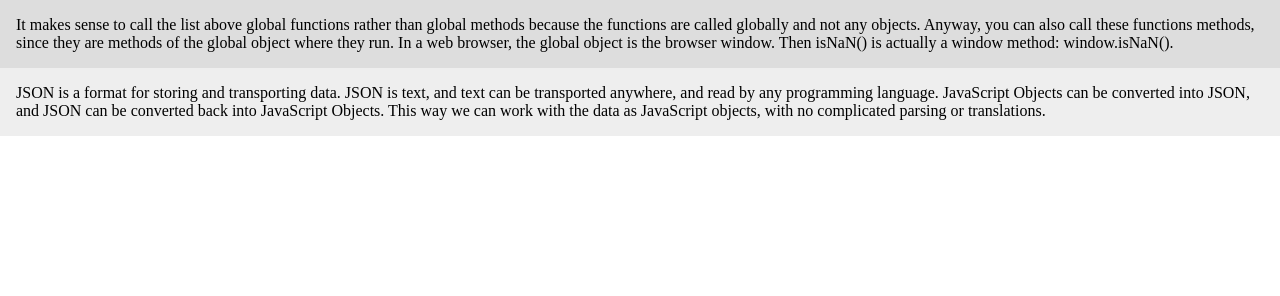
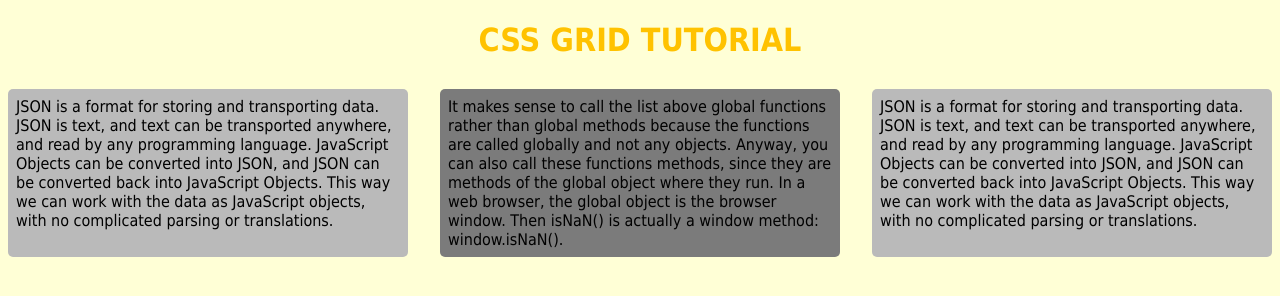
Before and after one commit to hirschbee/traversyCssGrid, a plain HTML site: page index.html in a window 1280 px wide. Drawn offline with Linux system fonts and the light colour scheme.

Commit message:
Add files via upload

```diff
--- a/index.html
+++ b/index.html
@@ -3,27 +3,25 @@
   <head>
     <meta name="viewport" content="width=320, initial-scale=1">
     <meta charset="utf-8">
-
-    <link rel="stylesheet" href="style.css"/>
+    <title>https://hirschbee.github.io/traversyCssGrid/</title>
+    <link rel="stylesheet" href="style.css">
     <!--<script defer src="script.js"></script>-->
-
   </head>
   <body>
-    <div class="wrapper">
+    <h1 id="htext">CSS GRID TUTORIAL</h1>
+
+    <div class="wrap">
+
       <div>
-        It makes sense to call the list above global functions rather than global methods because the functions are called globally and not any objects.
-
-Anyway, you can also call these functions methods, since they are methods of the global object where they run. In a web browser, the global object is the browser window. Then isNaN() is actually a window method: window.isNaN().
+      JSON is a format for storing and transporting data. JSON is text, and text can be transported anywhere, and read by any programming language. JavaScript Objects can be converted into JSON, and JSON can be converted back into JavaScript Objects. This way we can work with the data as JavaScript objects, with no complicated parsing or translations.
       </div>
       <div>
-        JSON is a format for storing and transporting data.
+       It makes sense to call the list above global functions rather than global methods because the functions are called globally and not any objects. Anyway, you can also call these functions methods, since they are methods of the global object where they run. In a web browser, the global object is the browser window. Then isNaN() is actually a window method: window.isNaN().
+      </div>
+      <div>
+       JSON is a format for storing and transporting data. JSON is text, and text can be transported anywhere, and read by any programming language. JavaScript Objects can be converted into JSON, and JSON can be converted back into JavaScript Objects. This way we can work with the data as JavaScript objects, with no complicated parsing or translations.
+      </div>
+     </div>
 
-JSON is text, and text can be transported anywhere, and read by any programming language.
-
-JavaScript Objects can be converted into JSON, and JSON can be converted back into JavaScript Objects.
-
-This way we can work with the data as JavaScript objects, with no complicated parsing or translations.
-      </div>
-    </div>
   </body>
 </html>
--- a/style.css
+++ b/style.css
@@ -1,18 +1,40 @@
 body, html {
+  background-color:#ffffd6;
   margin: 0;
   padding: 0;
   min-width:100%;
   min-height:100%;
-  font: Arial 14px;
+  font-family: tahoma, arial;
+  position:relative;
 }
-.wrapper{
+h1{
+  color:#ffc200;
+  text-align:center;
+}
+.wrap{
+  position:relative;
   display:grid;
-  grid-template-columns:60%,40%;
+  grid-template-columns:repeat(3,1fr);
+  grid-gap:1em;
 }
-.wrapper > div{
-  background:#eee;
-  padding:1em;
+.wrap > div{
+
+  margin:0.5em;
+  padding:0.5em;
+  background:#7b7b7b;
+  border-radius:5px;
 }
-.wrapper > div:nth-child(odd){
-  background:#ddd;
+.wrap > div:nth-child(odd){
+  background:#bababa;
 }
+.bgrd{
+
+  z-index:0;
+  padding:auto,auto;
+  background:rgba(255,194,0,.26);
+  width:90%;
+  height:100px;
+  border:1px solid #5d5a54;
+  margin:auto,auto;
+
+}
```
